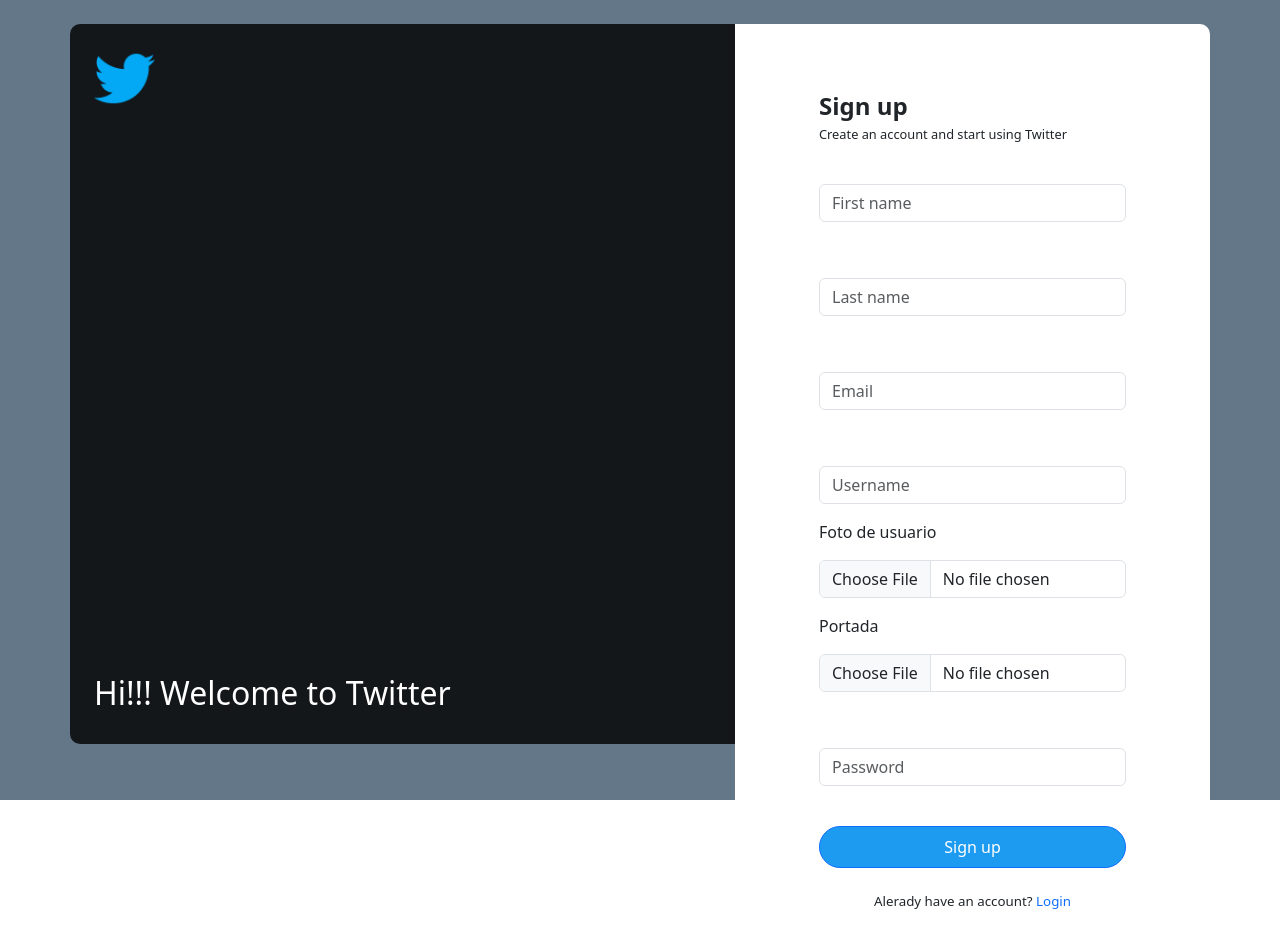
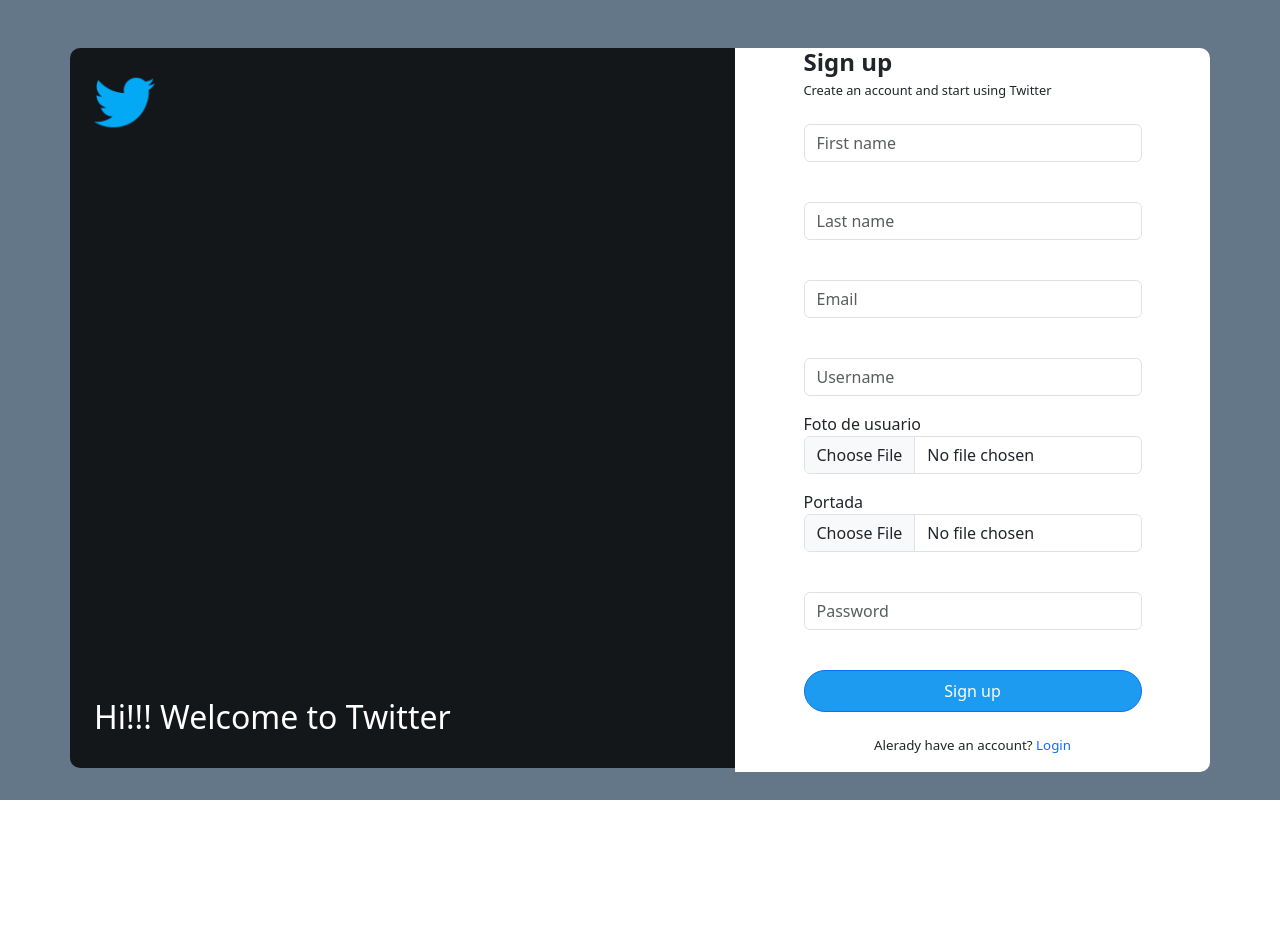
Before and after one commit to lautato15/React_Twitter, a React (Vite) app: page / in a window 1280 px wide. Shown: the top 948 px of the page. After the commit the page ends 800 px from the top, so only its background shows below. Built offline with nearby package versions, Linux system fonts and the light colour scheme.

Commit message:
Fix Login Styles

```diff
--- a/src/App.css
+++ b/src/App.css
@@ -213,7 +213,6 @@
   flex-direction: column;
   justify-content: center;
   align-items: center;
-  padding: 20px;
 }
 .signLogButton {
   background-color: #1d9bf0;
--- a/src/components/SignUp.jsx
+++ b/src/components/SignUp.jsx
@@ -25,7 +25,7 @@
     <div className="body-login-sign">
       <div className="container">
         <div className="row row-login-sign">
-          <div className="d-none d-sm-none d-none d-sm-flex d-md-flex col-md-4 col-lg-7 left-div my-4 login-sign-up flex-column p-4 flex-column">
+          <div className="d-none d-sm-none d-none d-sm-flex d-md-flex col-md-4 col-lg-7 left-div my-5 login-sign-up flex-column p-4 flex-column">
             <img
               className="imageLoginSign"
               src="/twitter.png"
@@ -36,13 +36,13 @@
             </h2>
           </div>
 
-          <div className="col-sm-12 col-md-8 col-lg-5 text-start sign-div borderRoundedCol my-4">
+          <div className="col-sm-12 col-md-8 col-lg-5 text-start sign-div borderRoundedCol my-5">
             <img
               className="d-block d-md-none imageLoginSign mt-2 ms-1"
               src="/twitter.png"
               alt="Twitter Logo"
             />
-            <div className="m-5 px-3">
+            <div className="px-3">
               <div>
                 <h4 className="mb-1 fw-bold txtXxl">Sign up</h4>
                 <p className="txtSm m-0">
@@ -54,7 +54,7 @@
                     <input
                       type="text"
                       placeholder="First name"
-                      className="form-control my-3"
+                      className="form-control mb-3"
                       id="firstname"
                       name="firstname"
                       required
@@ -66,7 +66,7 @@
                     <input
                       type="text"
                       placeholder="Last name"
-                      className="form-control my-3"
+                      className="form-control mb-3"
                       id="lastname"
                       name="lastname"
                       required
@@ -78,7 +78,7 @@
                     <input
                       type="email"
                       placeholder="Email"
-                      className="form-control my-3"
+                      className="form-control mb-3"
                       id="email"
                       name="email"
                       required
@@ -90,7 +90,7 @@
                     <input
                       type="text"
                       placeholder="Username"
-                      className="form-control my-3"
+                      className="form-control mb-3"
                       id="username"
                       name="username"
                       required
@@ -101,7 +101,7 @@
                     <label htmlFor="avatar">Foto de usuario</label>
                     <input
                       type="file"
-                      className="form-control my-3"
+                      className="form-control mb-3"
                       id="avatar"
                       name="avatar"
                     />
@@ -110,7 +110,7 @@
                     <label htmlFor="frontPage">Portada</label>
                     <input
                       type="file"
-                      className="form-control my-3"
+                      className="form-control mb-3"
                       id="frontPage"
                       name="frontPage"
                     />
@@ -120,7 +120,7 @@
                     <input
                       type="password"
                       placeholder="Password"
-                      className="form-control my-3"
+                      className="form-control mb-3"
                       id="password"
                       name="password"
                       required
```
